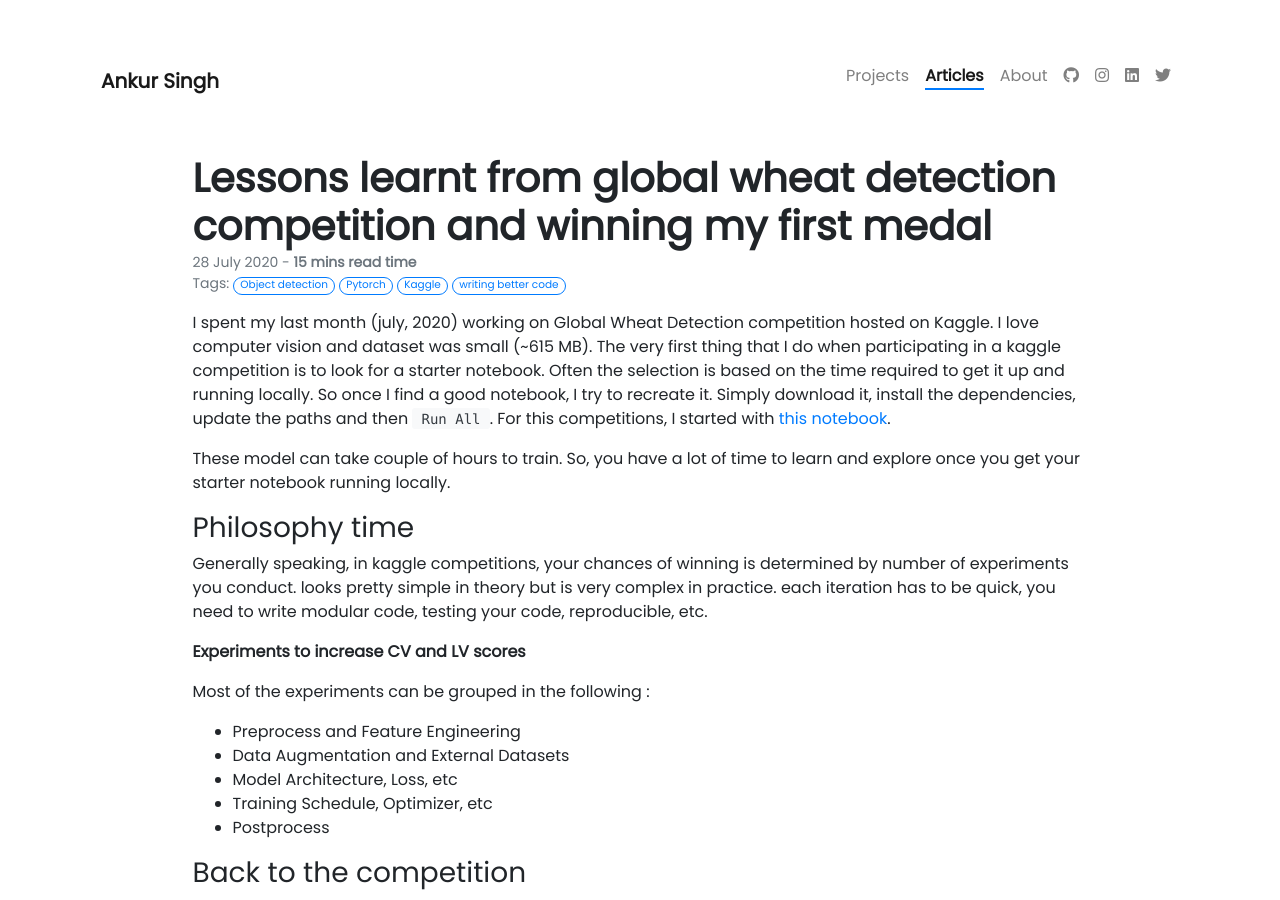
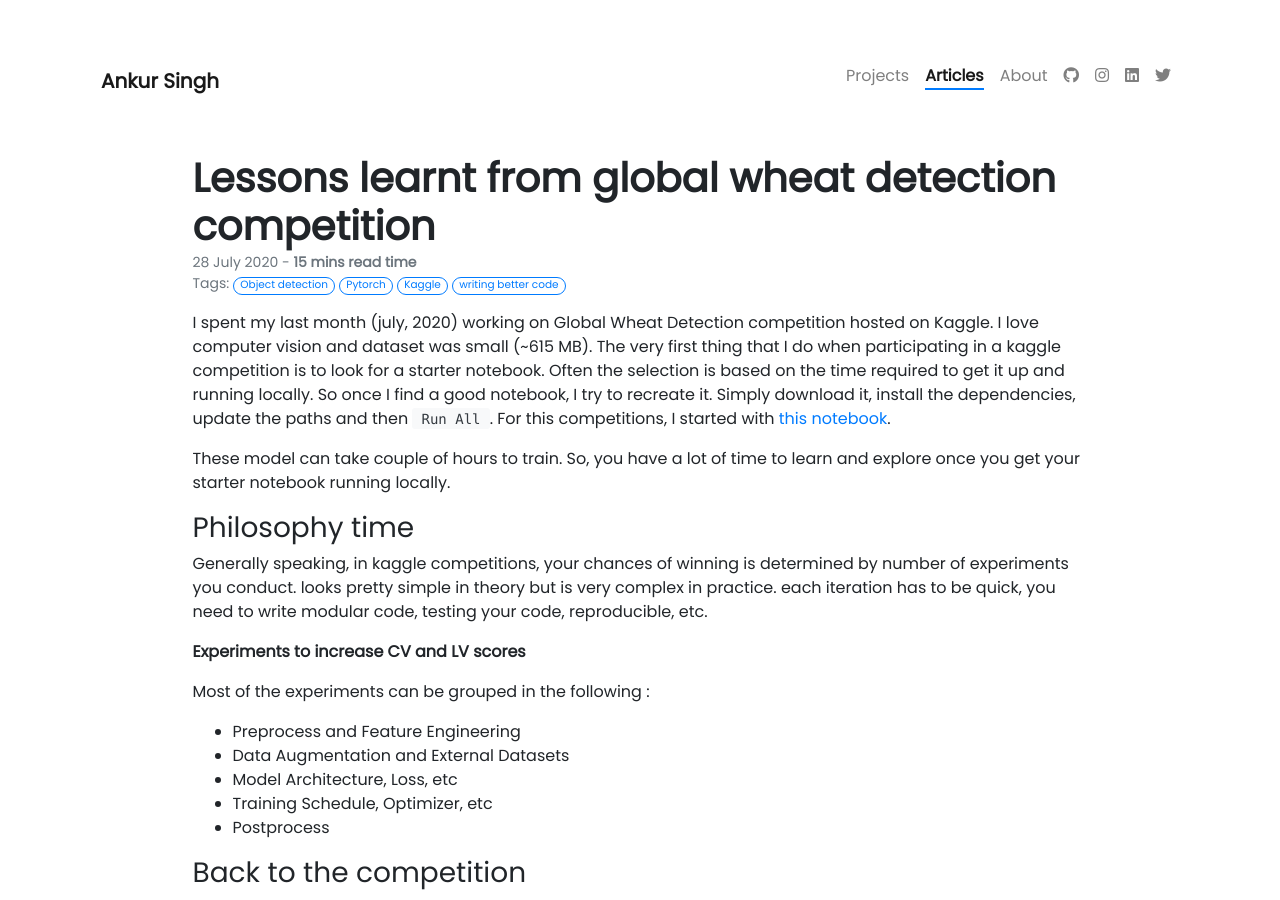
Before and after one commit to Ankur-singh/Ankur-singh.github.io, a Jekyll site: the page built from _posts/2020-07-28-Lessons-learnt-from-global-wheat-detection-competition.md, in a window 1280 px wide and 900 px high. Built offline with Jekyll 4.4.1, drawn with Linux system fonts in a browser that asks for light colours; nearby versions of some CDN libraries; our own code applies the rules of GitHub Pages for plain Markdown files; comment, search, counter and statistics services are not loaded.

Commit message:
updated wheat blog title, color, etc

```diff
--- a/_posts/2020-07-28-Lessons-learnt-from-global-wheat-detection-competition-and-winning-my-first-medal.md
+++ b/_posts/2020-07-28-Lessons-learnt-from-global-wheat-detection-competition.md
@@ -1,10 +1,10 @@
 ---
 comments: true
-title: Lessons learnt from global wheat detection competition and winning my first medal
+title: Lessons learnt from global wheat detection competition
 tags: [Object detection, Pytorch, Kaggle, writing better code]
-style: fill
-color: secondary
-description: Everything that goes into winning a kaggle competition. Data augmentation, reading research papers, writing good and modular code for faster experimentation and much more.
+style: border
+color: danger
+description: Everything that goes into winning a medal (bronze) in kaggle competition. Data augmentation, reading research papers, writing good and modular code for faster experimentation and much more.
 ---
 
 I spent my last month (july, 2020) working on Global Wheat Detection competition hosted on Kaggle. I love computer vision and dataset was small (~615 MB). The very first thing that I do when participating in a kaggle competition is to look for a starter notebook. Often the selection is based on the time required to get it up and running locally. So once I find a good notebook, I try to recreate it. Simply download it, install the dependencies, update the paths and then `Run All`.  For this competitions, I started with [this notebook](https://www.kaggle.com/pestipeti/pytorch-starter-fasterrcnn-train).
```
